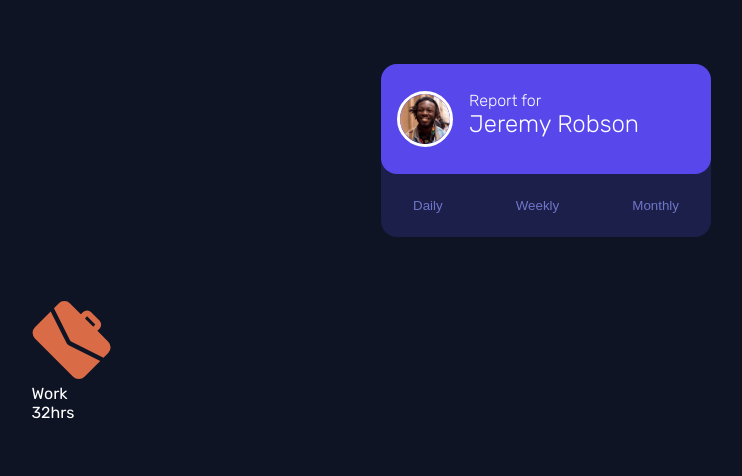
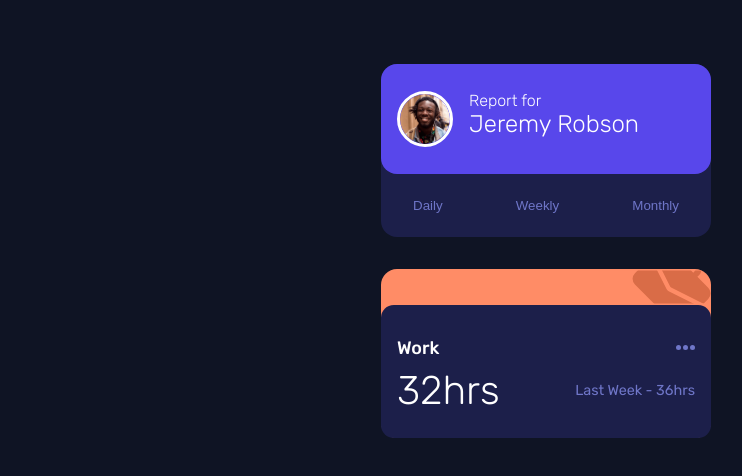
Before and after one commit to AlexFer-123/time-tracking-dashboard, a plain HTML site: page index.html in a window 1280 px wide. Shown: the whole page, without its empty margins (94-836 px from the left). Drawn offline with Linux system fonts and the light colour scheme.

Commit message:
template finalizade

```diff
--- a/assets/css/global.css
+++ b/assets/css/global.css
@@ -37,11 +37,20 @@ body {
     -webkit-box-sizing: border-box;
 }
 
+section {
+display: flex;
+flex-direction: column;
+justify-content: center;
+align-items: center;
+margin-top: 4rem;
+}
+
 .profile, .cards {
     display: flex;
     justify-content: center;
-    margin-top: 4rem;
 }
+
+
 
 .profile .menu {
     background-color: var(--bg-color);
@@ -80,6 +89,71 @@ body {
 
 /* Cards */
 
-.cards {
+#card {
     width: 330px;
+    background-color:  var(--color-work);
+    margin-top: 2rem;
+    display: flex;
+    border-radius: 1rem;
+    flex-direction: column;
 }
+
+#card .banner {
+    display: flex;
+    height: 2.2rem;
+    justify-content: end;
+    align-items: center;
+}
+
+#card .banner svg{
+    display: flex;
+    clip-path:inset(23px 0);
+}
+
+#card .head-card {
+    background-color: var(--bg-color);
+    padding: 1rem;
+    border-radius: .8rem;
+}
+
+.d-flex {
+    display: flex;
+}
+#card .head-card .header-card {
+    padding-top: 1rem;
+    display: flex;
+    justify-content: space-between;
+    align-items: center;
+}
+
+#card .head-card .title {
+    font-size: 18px;
+    font-weight: var(--font-w-black);
+}
+
+#card .head-card .pointer {
+    display: inline-flex;
+    flex-direction: row;
+    width: .3rem;
+    height:.3rem;
+    border-radius: 50px;
+    background-color: var(--bg-purple);
+    margin-left: .15rem;
+}
+
+#card .head-card .time-activity {
+    display: flex;
+    justify-content: space-between;
+    margin: .5rem 0;
+    align-items: center;
+}
+
+#card .head-card .time-activity .time {
+    font-size: 2.5rem;
+    font-weight: var(--font-w-thin);
+}
+#card .head-card .time-activity .routine {
+    font-size: .9rem;
+    font-weight: var(--font-w-normal);
+    color: var(--bg-purple)
+}
--- a/index.html
+++ b/index.html
@@ -37,15 +37,17 @@
         </div>
         <div class="content">
           <div class="head-card">
-            <p class="title">Work</p>
-            <div class="pointers">
-              <span class="pointer"></span>
-              <span class="pointer"></span>
-              <span class="pointer"></span>
+            <div class="header-card d-flex">
+              <p class="title">Work</p>
+              <div class="pointers d-flex">
+                <span class="pointer"></span>
+                <span class="pointer"></span>
+                <span class="pointer"></span>
+              </div>
             </div>
             <div class="time-activity">
               <p class="time">32hrs</p>
-              <p class="routine"></p>
+              <p class="routine">Last Week - 36hrs</p>
             </div>
           </div>
         </div>
```
